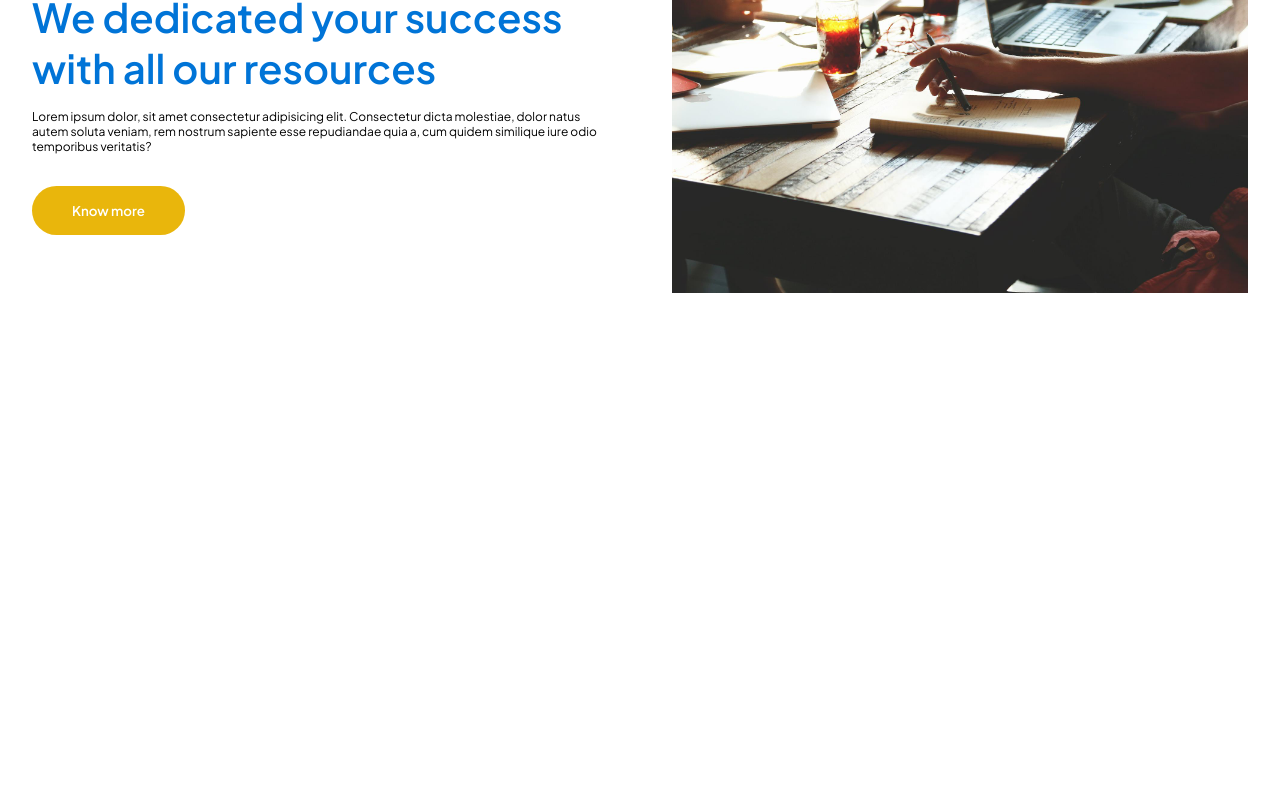
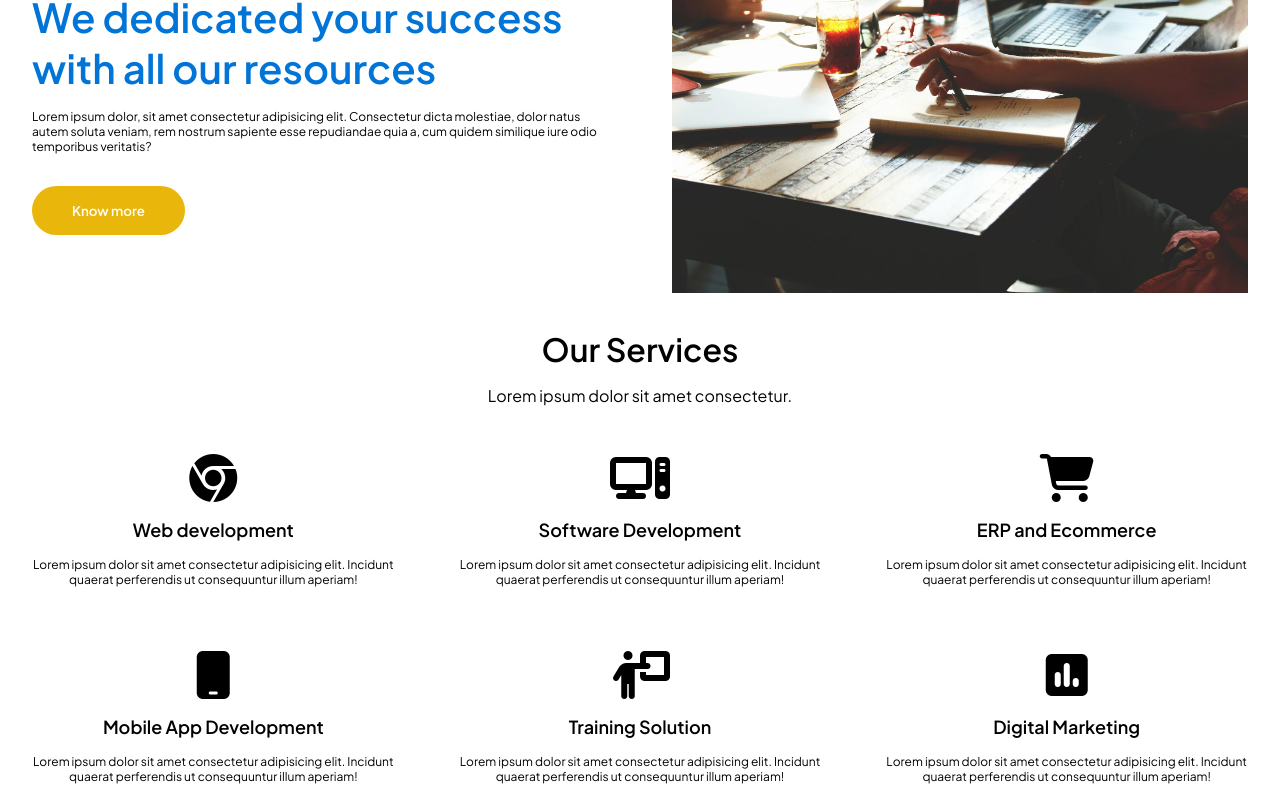
Before and after one commit to jithins41/inspirezest-react-workfile, a React (Create React App) app: page / in a window 1280 px wide. Shown: the part 1568-2368 px from the top of the page. Before the commit the page ends 1865 px from the top, so only its background shows below. Built offline with nearby package versions, Linux system fonts and the light colour scheme.

Commit message:
Footer page created

```diff
--- /dev/null
+++ b/src/Components/Footer/Footer.jsx
@@ -0,0 +1,14 @@
+import React, { Component } from 'react';
+import './Footer.css'
+
+export default class Footer extends Component {
+    render() {
+        return (
+            <div className='container'>
+                <div className="footer-container">
+
+                </div>
+            </div>
+        )
+    }
+}
--- /dev/null
+++ b/src/Components/Services/Services.css
@@ -0,0 +1,47 @@
+.service-container{
+    display: flex;
+    flex-direction: row;
+    flex-wrap: wrap;
+    justify-content: space-around;
+}
+.service-card{
+    display: flex;
+    flex-direction: column;
+    align-items: center;
+    width: 100%;
+    margin: 1rem;
+}
+.service-card:hover{
+    transform: scale(1.1);
+    transition: 0.5s ease-in;
+}
+.service-card i{
+    font-size: 3rem;
+    margin-top: 1rem;
+}
+.service-card h3{
+    font-size: large;
+    margin-top: 1rem;
+}
+.service-card p{
+    font-size:0.75rem;
+    margin-top: 1rem;
+}
+.service-tite{
+    margin-top: 2rem;
+    text-align: center;
+}
+.service-sub{
+    text-align: center;
+    margin-top: 1rem;
+}
+@media screen and (min-width:786px) {
+    .service-card{
+        margin-top: 2rem;
+        width: 30%;
+        align-items: center;
+        text-align: center;
+    }
+
+
+}
--- /dev/null
+++ b/src/Components/Services/Services.jsx
@@ -0,0 +1,45 @@
+import React, { Component } from 'react';
+import './Services.css'
+
+export default class Services extends Component {
+    render() {
+        return (
+            <div className='container'>
+                <h1 className='service-tite'>Our Services</h1>
+                <p className='service-sub'>Lorem ipsum dolor sit amet consectetur.</p>
+                <div className="service-container">
+                    <div className="service-card">
+                        <i class="fa-brands fa-chrome"></i>
+                        <h3>Web development</h3>
+                        <p>Lorem ipsum dolor sit amet consectetur adipisicing elit. Incidunt quaerat perferendis ut consequuntur illum aperiam!</p>
+                    </div>
+                    <div className="service-card">
+                    <i class="fa-solid fa-computer"></i>
+                        <h3>Software Development</h3>
+                        <p>Lorem ipsum dolor sit amet consectetur adipisicing elit. Incidunt quaerat perferendis ut consequuntur illum aperiam!</p>
+                    </div>
+                    <div className="service-card">
+                    <i class="fa-solid fa-cart-shopping"></i>
+                        <h3>ERP and Ecommerce</h3>
+                        <p>Lorem ipsum dolor sit amet consectetur adipisicing elit. Incidunt quaerat perferendis ut consequuntur illum aperiam!</p>
+                    </div>
+                    <div className="service-card">
+                    <i class="fa-solid fa-mobile"></i>
+                        <h3>Mobile App Development</h3>
+                        <p>Lorem ipsum dolor sit amet consectetur adipisicing elit. Incidunt quaerat perferendis ut consequuntur illum aperiam!</p>
+                    </div>
+                    <div className="service-card">
+                    <i class="fa-solid fa-person-chalkboard"></i>
+                        <h3>Training Solution</h3>
+                        <p>Lorem ipsum dolor sit amet consectetur adipisicing elit. Incidunt quaerat perferendis ut consequuntur illum aperiam!</p>
+                    </div>
+                    <div className="service-card">
+                    <i class="fa-solid fa-square-poll-vertical"></i>
+                        <h3>Digital Marketing</h3>
+                        <p>Lorem ipsum dolor sit amet consectetur adipisicing elit. Incidunt quaerat perferendis ut consequuntur illum aperiam!</p>
+                    </div>
+                </div>
+            </div>
+        )
+    }
+}
--- a/src/pages/Index.jsx
+++ b/src/pages/Index.jsx
@@ -3,6 +3,8 @@ import Navbar from '../Components/Navbar/Navbar'
 import ImageText from '../Components/ImageText/ImageText'
 import MiniServices from '../Components/MiniServices/MiniServices'
 import IndexBody from '../Components/IndexBody/IndexBody'
+import Services from '../Components/Services/Services'
+import Footer from '../Components/Footer/Footer'
 
 export default class Index extends Component {
     render() {
@@ -10,8 +12,10 @@ export default class Index extends Component {
             <div>
                 <Navbar />
                 <ImageText />
-                <MiniServices/>
-                <IndexBody/>
+                <MiniServices />
+                <IndexBody />
+                <Services />
+                <Footer />
             </div>
         )
     }
```
Also changed, not shown: src/Components/Footer/Footer.css (added).
